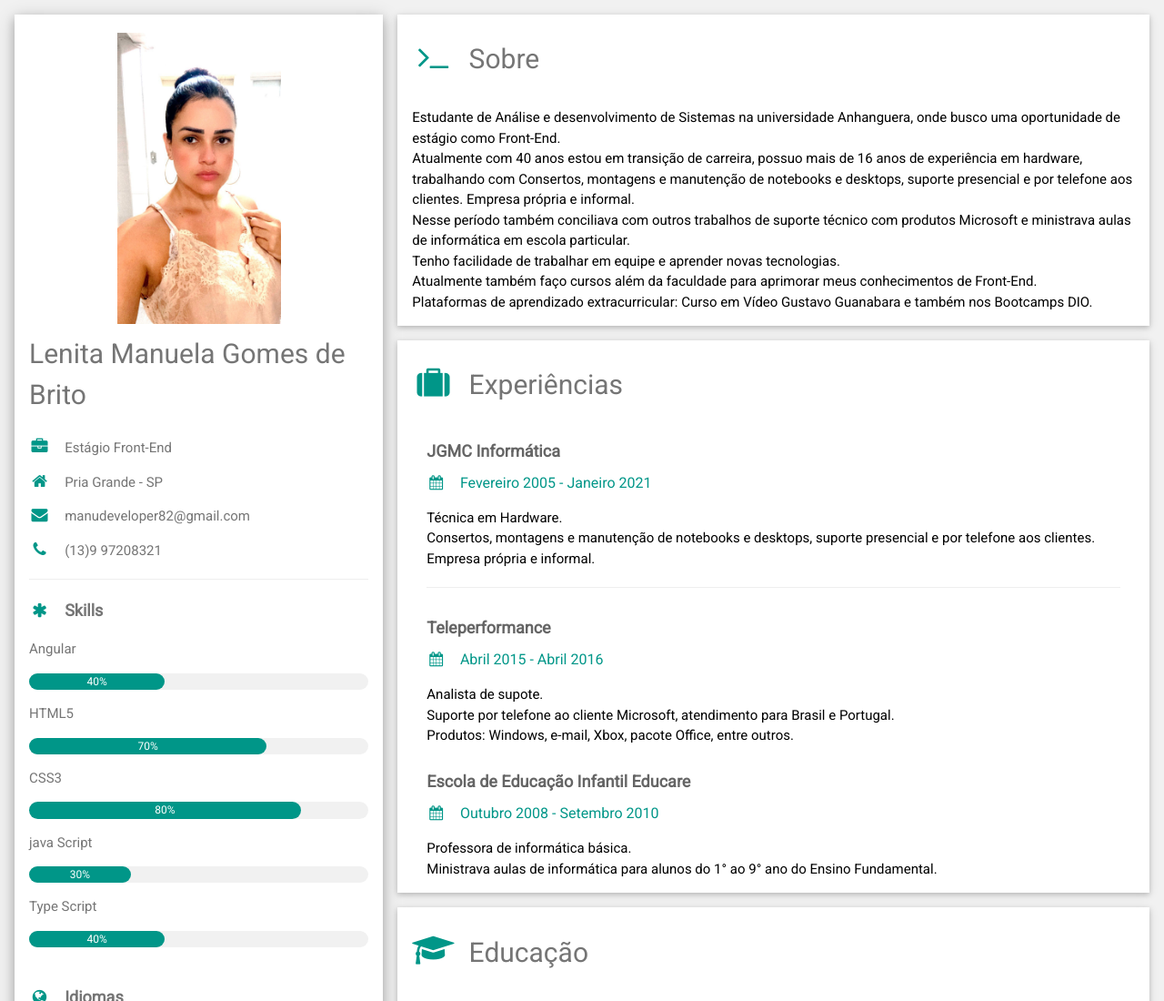
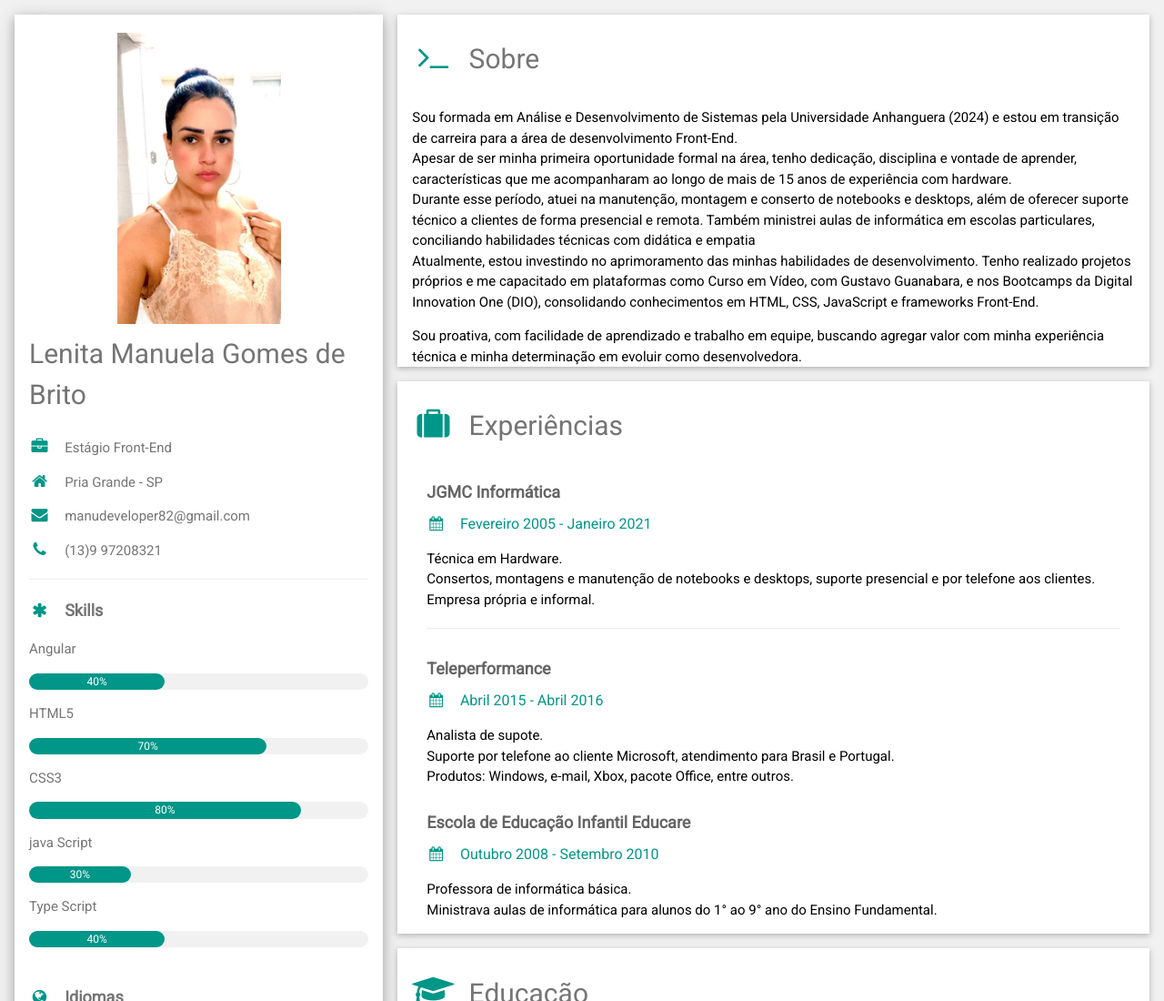
Before and after one commit to manudeveloper82/cv-portfolio-main, a plain HTML site: page index.html in a window 1280 px wide. Shown: the top 1100 px of the page at 91% size. Drawn offline with nearby package versions, Linux system fonts and the light colour scheme.

Commit message:
Update index.html

```diff
--- a/index.html
+++ b/index.html
@@ -97,12 +97,18 @@
 
           <div class="w3-container w3-card w3-white w3-margin-bottom">
             <h2 class="w3-text-grey w3-padding-16"><i class="fa fa-terminal fa-fw w3-margin-right w3-xxlarge w3-text-teal"></i>Sobre</h2>
-            <p>Estudante de Análise e desenvolvimento de Sistemas na universidade Anhanguera, onde busco uma oportunidade de estágio como Front-End. <br>
-              Atualmente com 40 anos estou em transição de carreira, possuo mais de 16 anos de experiência em hardware, trabalhando com Consertos, montagens e manutenção de notebooks e desktops, suporte presencial e por telefone aos clientes. Empresa própria e informal. <br>
-              Nesse período também conciliava com outros trabalhos de suporte técnico com produtos Microsoft e ministrava aulas de informática em escola particular. <br>
-              Tenho facilidade de trabalhar em equipe e aprender novas tecnologias. <br>
-              Atualmente também faço cursos além da faculdade para aprimorar meus conhecimentos de Front-End. <br>
-              Plataformas de aprendizado extracurricular: Curso em Vídeo Gustavo Guanabara e também nos Bootcamps DIO.</p>
+            <p>Sou formada em Análise e Desenvolvimento de Sistemas pela Universidade Anhanguera (2024) e estou em transição de carreira para
+              a área de desenvolvimento Front-End. <br>
+              Apesar de ser minha primeira oportunidade formal na área, tenho dedicação, disciplina e vontade de aprender, características que
+              me acompanharam ao longo de mais de 15 anos de experiência com hardware.<br>
+              Durante esse período, atuei na manutenção, montagem e conserto de notebooks e desktops, além de oferecer suporte técnico a clientes
+              de forma presencial e remota. Também ministrei aulas de informática em escolas particulares, conciliando habilidades técnicas com
+              didática e empatia <br>
+              Atualmente, estou investindo no aprimoramento das minhas habilidades de desenvolvimento. Tenho realizado projetos próprios e me
+              capacitado em plataformas como Curso em Vídeo, com Gustavo Guanabara, e nos Bootcamps da Digital Innovation One (DIO), consolidando
+              conhecimentos em HTML, CSS, JavaScript e frameworks Front-End.</p>
+              Sou proativa, com facilidade de aprendizado e trabalho em equipe, buscando agregar valor com minha experiência técnica e minha
+              determinação em evoluir como desenvolvedora.<br>
           </div>
 
           <div class="w3-container w3-card w3-white w3-margin-bottom">
@@ -113,7 +119,8 @@
               <h5 class="w3-opacity"><b>JGMC Informática</b></h5>
               <h6 class="w3-text-teal"><i class="fa fa-calendar fa-fw w3-margin-right"></i>Fevereiro 2005 - Janeiro 2021</h6>
               <p>Técnica em Hardware. <br>
-                Consertos, montagens e manutenção de notebooks e desktops, suporte presencial e por telefone aos clientes. Empresa própria e informal.</p>
+                Consertos, montagens e manutenção de notebooks e desktops, suporte presencial e por telefone aos clientes.
+                Empresa própria e informal.</p>
               <hr>
             </div>
             <div class="w3-container">
```
